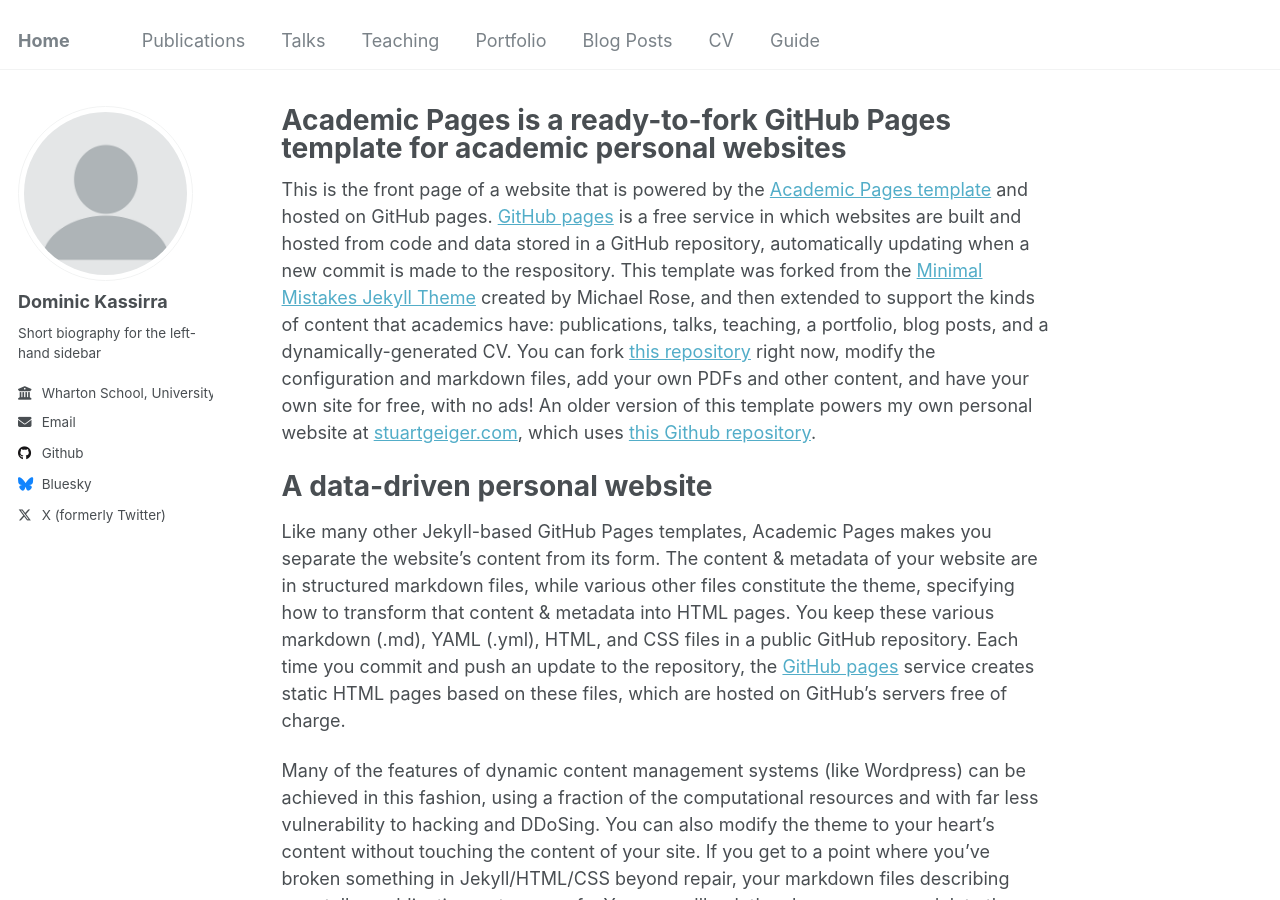
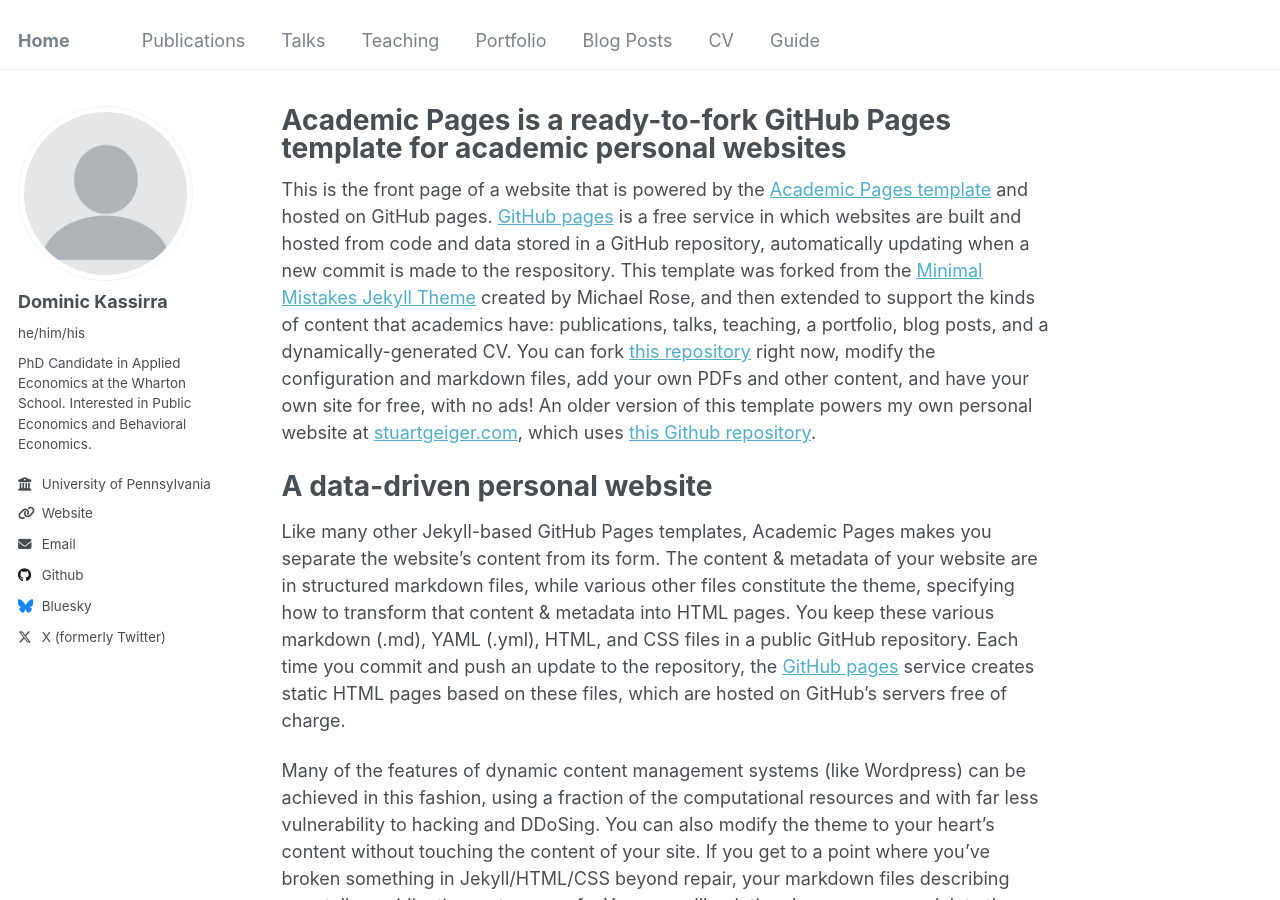
Before and after one commit to dominickassirra/dominickassirra.github.io, a Jekyll site: the page built from _pages/about.md, in a window 1280 px wide and 900 px high. Built offline with Jekyll 4.4.1, drawn with Linux system fonts in a browser that asks for light colours; some of the changed lines change nothing that is shown.

Commit message:
Update _config.yml

```diff
--- a/_config.yml
+++ b/_config.yml
@@ -12,9 +12,9 @@
 title_separator          : "-"
 name                     : &name "Your Name"
 description              : &description "personal description"
-url                      : https://academicpages.github.io # the base hostname & protocol for your site e.g. "https://mmistakes.github.io"
+url                      : https://dominickassirra.github.io # the base hostname & protocol for your site e.g. "https://mmistakes.github.io"
 baseurl                  : "" # the subpath of your site, e.g. "/blog"
-repository               : "academicpages/academicpages.github.io"
+repository               : "dominickassirra/dominickassirra.github.io"
 
 # Site Author - The following control what appear as part of the author content on the side bar.
 #               If a field is blank the icon and link will not appear, otherwise it will be shown.
@@ -23,54 +23,28 @@
   # Biographic information
   avatar           : "profile.png"
   name             : "Dominic Kassirra"
-  pronouns         : # example: "she/her"
-  bio              : "Short biography for the left-hand sidebar"
-  employer         : "Wharton School, University of Pennsylvania"
-  uri              : # URL
+  pronouns         : "he/him/his"
+  bio              : "PhD Candidate in Applied Economics at the Wharton School. Interested in Public Economics and Behavioral Economics."
+  employer         : "University of Pennsylvania"
+  uri              : "https://bepp.wharton.upenn.edu/profile/kassirra/"
   email            : "kassirra@wharton.upenn.edu"
 
   # Academic websites
   arxiv            : # URL - Update with the correct link to your profile
   googlescholar    : #"https://scholar.google.com/citations?user=PS_CX0AAAAAJ"
-  impactstory      : # URL
   orcid            : #"http://orcid.org/yourorcidurl"
   semantic         : # URL
-  pubmed           : #"https://www.ncbi.nlm.nih.gov/pubmed/?term=john+snow"
   researchgate     : # URL
 
   # Repositories and software development
-  bitbucket        : # Username - Update with your username on the site
-  codepen          : # Username
-  dribbble         : # Username
   github           : "dominickassirra"
-  kaggle           : # Username
-  stackoverflow    : # User number or user number and name (i.e., use "1" or "1/jeff-atwood")
 
   # Social media
   bluesky          : "dominickassirra.bsky.social" # Replace this with you Bluesky username
-  facebook         : # Username
-  flickr           : # Username
-  foursquare       : # Username
-  goodreads        : # Username
-  google_plus      : # Username
-  keybase          : # Username
-  instagram        : # Username
-  lastfm           : # Username
   linkedin         : # Username
   mastodon         : # URL
-  medium           : # URL
-  pinterest        : # Username
-  soundcloud       : # Username
-  steam            : # Username
-  telegram         : # URL
-  tumblr           : # Username
   twitter          : "DominicKassirra"
-  vine             : # Username
-  weibo            : # Username
-  wikipedia        : # Username
-  xing             : # Username
-  youtube          : # Username
-  zhihu            : # Username
+
 
 # Publication Category - The following the list of publication categories and their headings
 publication_category:
```
